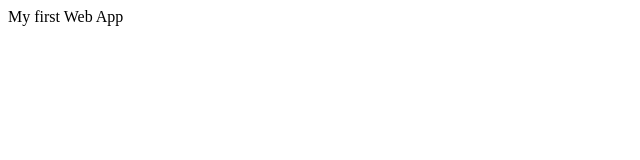
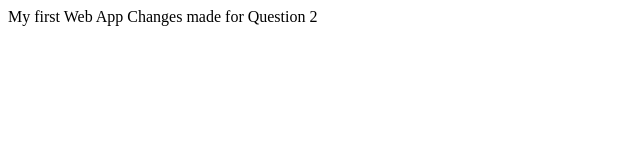
Before and after one commit to nishas99/sampleapp, a plain HTML site: page index.html in a window 1280 px wide. Shown: the whole page, without its empty margins (0-640 px from the left). Drawn offline with Linux system fonts and the light colour scheme.

Commit message:
second commit

```diff
--- a/index.html
+++ b/index.html
@@ -6,5 +6,6 @@
     </head>
     <body>
         My first Web App
+        Changes made for Question 2
     </body>
 </html>
```
